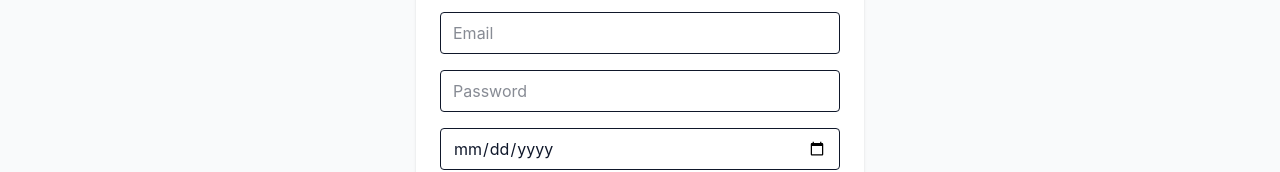
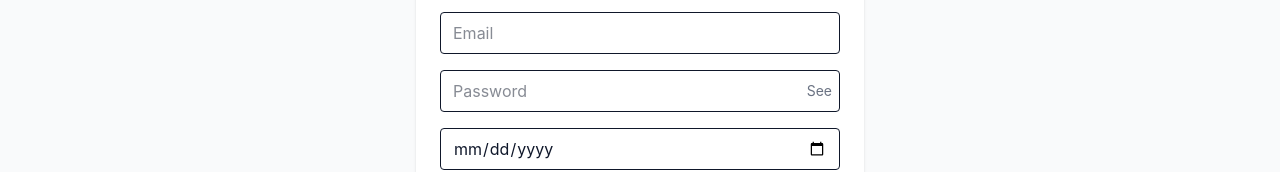
Before and after one commit to yashsharma228/HR-Tool, a React app in the folder frontend/: page /signup in a window 1280 px wide. Shown: the part 243-415 px from the top of the page. Built offline with nearby package versions, Linux system fonts and the light colour scheme; the HTML template or start-up script is replaced by a standard one.

Commit message:
add changes

```diff
--- a/frontend/src/App.jsx
+++ b/frontend/src/App.jsx
@@ -5,7 +5,6 @@
 import { BrowserRouter as Router, Routes, Route, Navigate } from "react-router-dom";
 import Navbar from "./components/Navbar";
 import Login from "./pages/Login";
-import ForgotPassword from "./pages/ForgotPassword";
 import Signup from "./pages/Signup";
 
 import AdminDashboard from "./pages/AdminDashboard";
@@ -25,7 +24,7 @@
         <Routes>
           <Route path="/" element={<Navigate to="/login" />} />
           <Route path="/login" element={<Login />} />
-          <Route path="/forgot-password" element={<ForgotPassword />} />
+          {/* ForgotPassword route removed */}
           <Route path="/signup" element={<Signup />} />
           <Route element={<ProtectedRoute />}>
             <Route path="/profile" element={<Profile />} />
--- a/frontend/src/pages/ForgotPassword.jsx
+++ b/frontend/src/pages/ForgotPassword.jsx
@@ -1,51 +1 @@
-import { useState } from "react";
-import { showToast } from "../components/Toast";
-import { forgotPassword } from "../services/api";
-
-export default function ForgotPassword() {
-  const [email, setEmail] = useState("");
-  const [loading, setLoading] = useState(false);
-  const [sent, setSent] = useState(false);
-
-  const handleSubmit = async (e) => {
-    e.preventDefault();
-    setLoading(true);
-    try {
-      await forgotPassword(email);
-      setSent(true);
-      showToast("Password reset link sent to your email");
-    } catch (err) {
-      showToast(err.response?.data?.message || "Failed to send reset link", "error");
-    } finally {
-      setLoading(false);
-    }
-  };
-
-  return (
-    <div className="max-w-md mx-auto mt-16 p-6 bg-white rounded shadow">
-      <h2 className="text-2xl font-bold mb-4">Forgot Password</h2>
-      {sent ? (
-        <div className="text-green-600">Check your email for the reset link.</div>
-      ) : (
-        <form onSubmit={handleSubmit} className="space-y-4">
-          <input
-            type="email"
-            name="email"
-            placeholder="Enter your email"
-            required
-            className="w-full border px-3 py-2 rounded"
-            value={email}
-            onChange={e => setEmail(e.target.value)}
-          />
-          <button
-            type="submit"
-            disabled={loading}
-            className="w-full bg-blue-600 text-white py-2 rounded hover:bg-blue-700"
-          >
-            {loading ? "Sending..." : "Send Reset Link"}
-          </button>
-        </form>
-      )}
-    </div>
-  );
-}
+// ForgotPassword page removed
--- a/frontend/src/pages/Login.jsx
+++ b/frontend/src/pages/Login.jsx
@@ -34,15 +34,20 @@
       <form onSubmit={handleSubmit} className="space-y-4">
         <input type="email" name="email" placeholder="Email" required className="w-full border px-3 py-2 rounded"
           value={form.email} onChange={handleChange} />
-        <input type="password" name="password" placeholder="Password" required className="w-full border px-3 py-2 rounded"
-          value={form.password} onChange={handleChange} />
+        <input
+          type="password"
+          name="password"
+          placeholder="Password"
+          required
+          className="w-full border px-3 py-2 rounded"
+          value={form.password}
+          onChange={handleChange}
+        />
         <button type="submit" disabled={loading}
           className="w-full bg-blue-600 text-white py-2 rounded hover:bg-blue-700">
           {loading ? "Logging in..." : "Login"}
         </button>
-        <div className="text-right mt-2">
-          <a href="/forgot-password" className="text-blue-600 hover:underline text-sm">Forgot Password?</a>
-        </div>
+        {/* Forgot Password link removed */}
       </form>
     </div>
   );
--- a/frontend/src/pages/Signup.jsx
+++ b/frontend/src/pages/Signup.jsx
@@ -12,6 +12,7 @@
     dateOfJoining: "",
   });
   const [loading, setLoading] = useState(false);
+  const [showPassword, setShowPassword] = useState(false);
   const { login } = useAuth();
   const navigate = useNavigate();
 
@@ -40,8 +41,25 @@
           value={form.name} onChange={handleChange} />
         <input type="email" name="email" placeholder="Email" required className="w-full border px-3 py-2 rounded"
           value={form.email} onChange={handleChange} />
-        <input type="password" name="password" placeholder="Password" required className="w-full border px-3 py-2 rounded"
-          value={form.password} onChange={handleChange} />
+        <div className="relative">
+          <input
+            type={showPassword ? "text" : "password"}
+            name="password"
+            placeholder="Password"
+            required
+            className="w-full border px-3 py-2 rounded pr-10"
+            value={form.password}
+            onChange={handleChange}
+          />
+          <button
+            type="button"
+            className="absolute right-2 top-1/2 -translate-y-1/2 text-sm text-gray-500"
+            onClick={() => setShowPassword((v) => !v)}
+            tabIndex={-1}
+          >
+            {showPassword ? "Hide" : "See"}
+          </button>
+        </div>
         <input type="date" name="dateOfJoining" required className="w-full border px-3 py-2 rounded"
           value={form.dateOfJoining} onChange={handleChange} />
         <button type="submit" disabled={loading}
```
